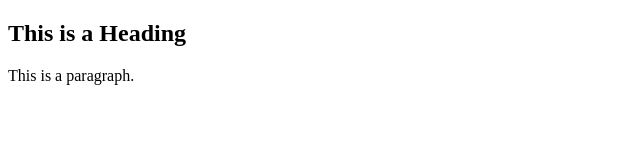
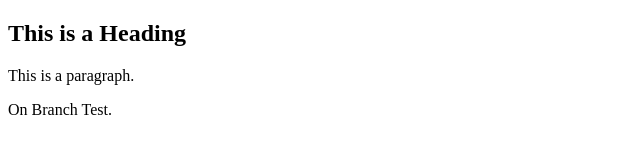
Before and after one commit to sonusharma85indore/testgit, a plain HTML site: page index.html in a window 1280 px wide. Shown: the whole page, without its empty margins (0-640 px from the left). Drawn offline with Linux system fonts and the light colour scheme.

Commit message:
Updated code for test branch

```diff
--- a/index.html
+++ b/index.html
@@ -7,6 +7,7 @@
 
 <h2>This is a Heading</h2>
 <p>This is a paragraph.</p>
+<p>On Branch Test.</p>
 
 </body>
 </html>
```
